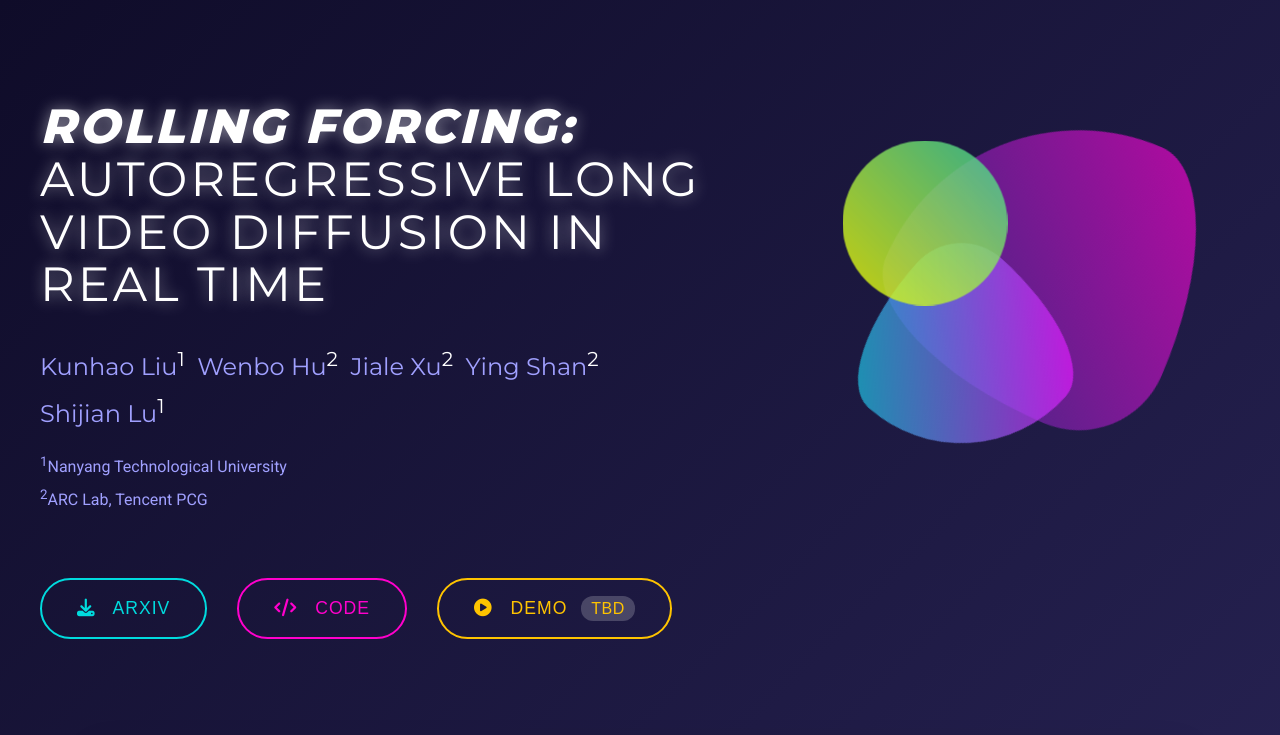
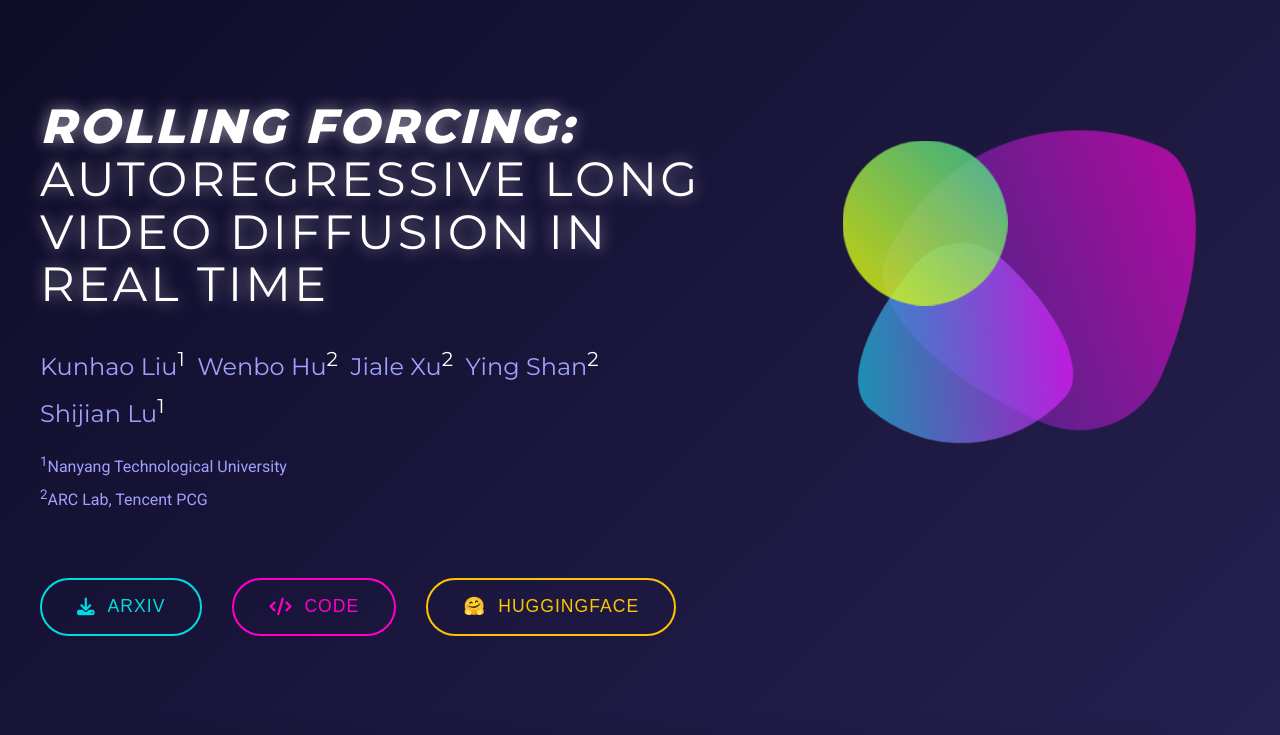
Before and after one commit to Kunhao-Liu/Rolling_Forcing_Webpage, a plain HTML site: page index.html in a window 1280 px wide. Shown: the top 735 px of the page. Drawn offline with Linux system fonts and the light colour scheme.

Commit message:
update huggingface

```diff
--- a/index.html
+++ b/index.html
@@ -254,6 +254,10 @@
             overflow: hidden;
             z-index: 1;
             text-transform: uppercase;
+            display: inline-flex;
+            align-items: center;
+            gap: 12px;
+            line-height: 1;
         }
 
         .btn::before {
@@ -277,8 +281,13 @@
         }
 
         .btn i {
-            margin-right: 12px;
             transition: transform 0.3s ease;
+        }
+
+        .btn-icon {
+            display: inline-flex;
+            align-items: center;
+            justify-content: center;
         }
 
         .btn:hover i {
@@ -722,7 +731,7 @@
                 <button class="btn btn-alt"><i class="fas fa-code"></i> code </button>
             </a>
             <a href="https://huggingface.co/TencentARC/RollingForcing" target="_blank" rel="noopener noreferrer">
-                <button class="btn btn-alt2"><i class="fas fa-play-circle"></i> demo <span class="eta-tag">TBD</span></button>
+                <button class="btn btn-alt2"><span class="btn-icon">🤗</span> Huggingface </button>
             </a>
         </div>
 
```
